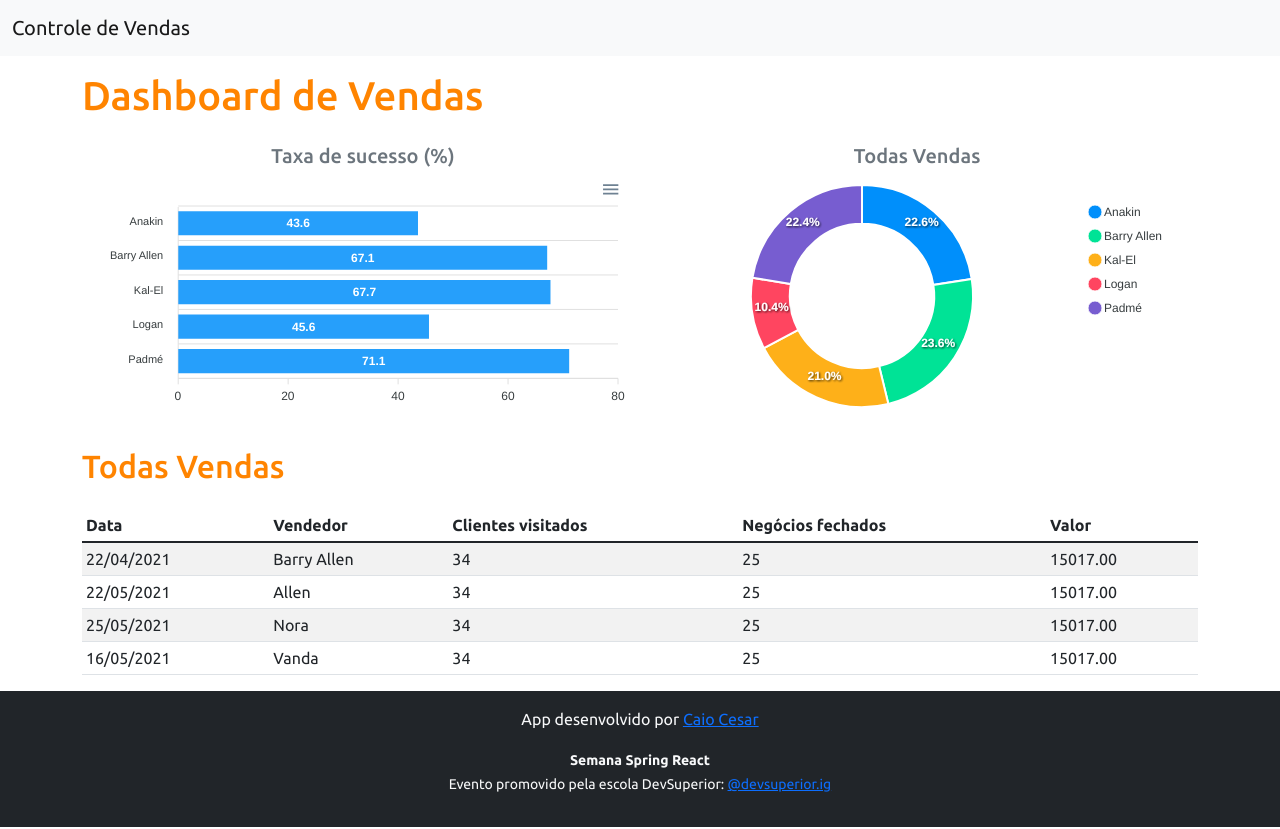
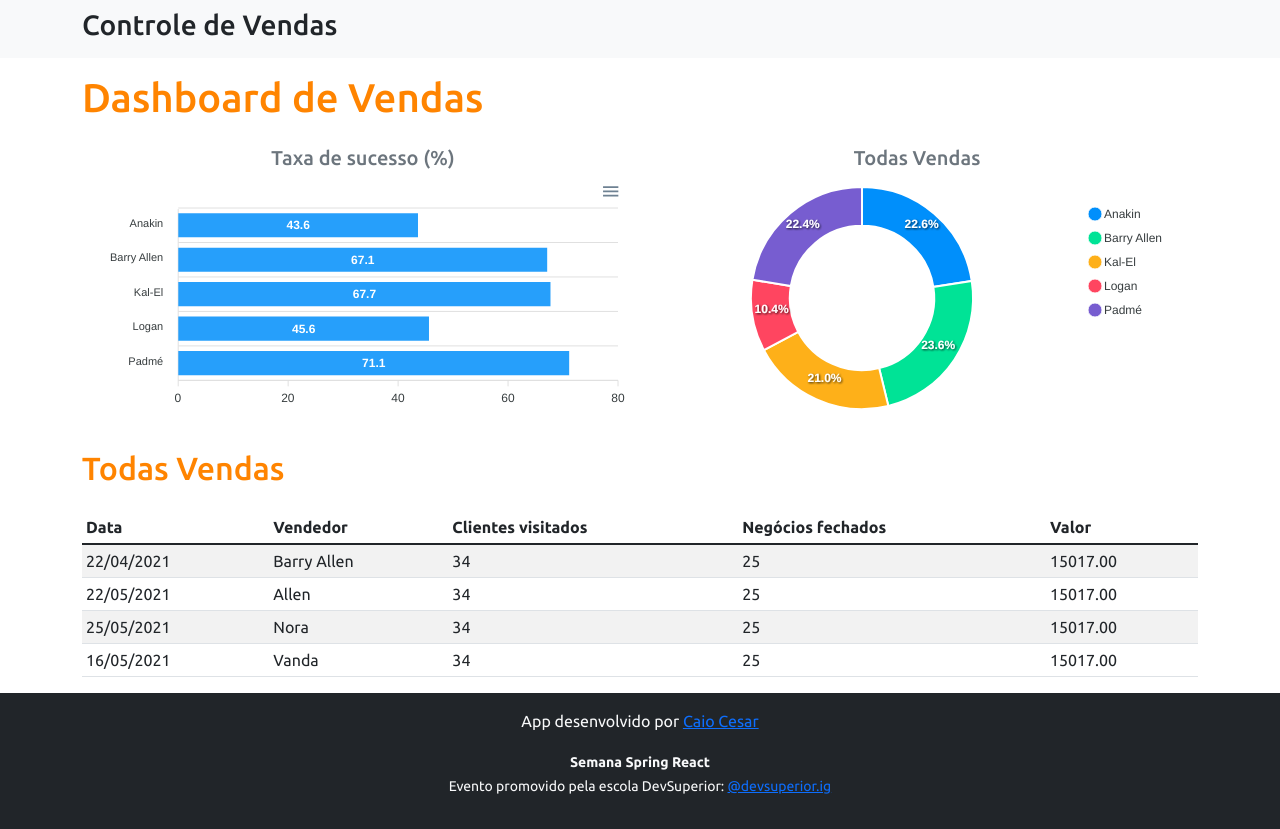
Before and after one commit to Caio-eng/projeto-sds3, a React (Create React App) app in the folder frontend/: page / in a window 1280 px wide. Built offline with nearby package versions, Linux system fonts and the light colour scheme.

Commit message:
Ajuste do NavBar

```diff
--- a/frontend/src/components/NavBar/index.tsx
+++ b/frontend/src/components/NavBar/index.tsx
@@ -1,8 +1,8 @@
 const NavBar = () => {
     return (
         <nav className="navbar navbar-expand-lg navbar-light bg-light">
-            <div className="container-fluid">
-                <a className="navbar-brand" href="#">Controle de Vendas</a>
+            <div className="container">
+                <h3>Controle de Vendas</h3>
             </div>
         </nav>
 
```
